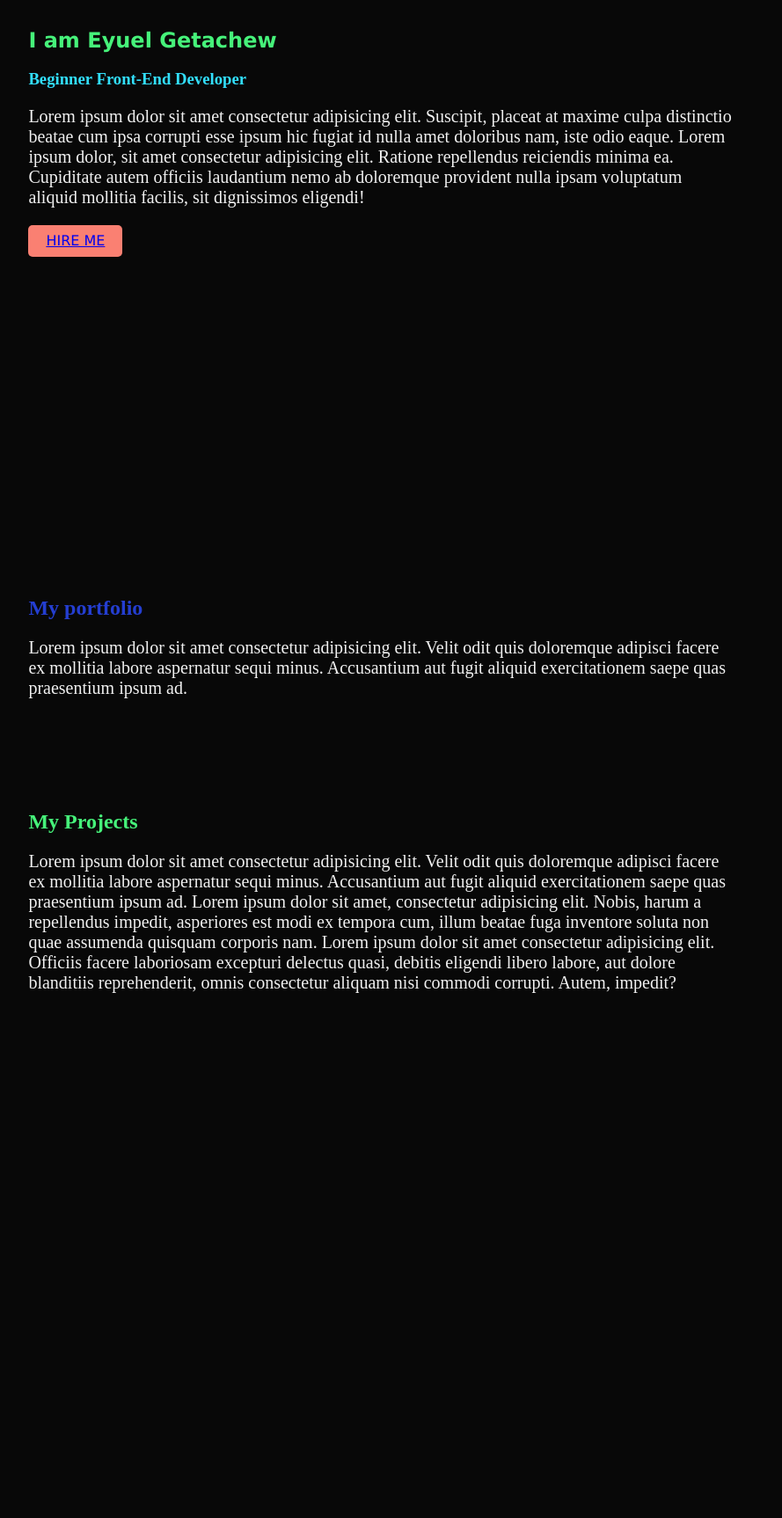
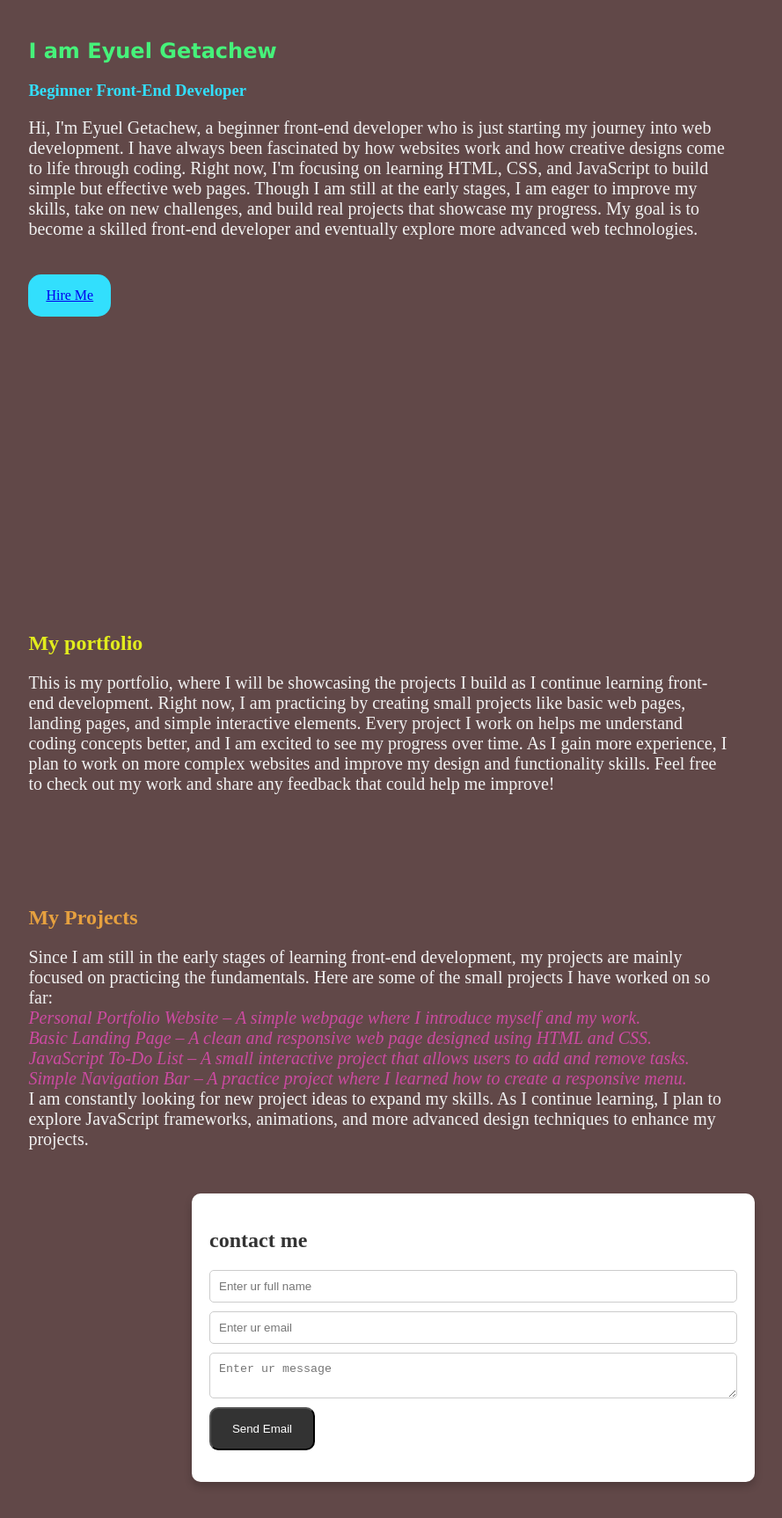
Before and after one commit to Joelorbit/Eyuel, a plain HTML site: page index.html in a window 1280 px wide. Shown: the part 320-2046 px from the top of the page at 88% size, without its empty margins (102-991 px from the left). Before the commit the page ends 1469 px from the top, so only its background shows below. Drawn offline with nearby package versions, Linux system fonts and the light colour scheme.

Commit message:
i just edited it again

```diff
--- a/index.html
+++ b/index.html
@@ -9,68 +9,65 @@
 </head>
 <body>
     <header class="header">
-        <a href="#" class="logo">Eyuel</a>
+        <a href="#eyu" class="logo">Eyuel</a>
     <nav class="navbar">
         <a href="#home">Home</a>
         <a href="#port">Portfolio </a>
         <a href="#proj">Projects</a>
-        <a href="#">Contact</a>
+        <a href="#contact">Contact</a>
 </nav></header>
 <section class="home" id="home">
     <div class="content">
-        <h2>I am Eyuel Getachew</h2>
+        <h2 id="eyu"> I am Eyuel Getachew</h2>
         <h3>Beginner Front-End Developer </h3>
-        <p>Lorem ipsum dolor sit amet consectetur adipisicing elit. Suscipit, placeat at maxime culpa distinctio beatae cum ipsa corrupti esse ipsum hic fugiat id nulla amet doloribus nam, iste odio eaque.
-            Lorem ipsum dolor, sit amet consectetur adipisicing elit. Ratione repellendus reiciendis minima ea. Cupiditate autem officiis laudantium nemo ab doloremque provident nulla ipsam voluptatum aliquid mollitia facilis, sit dignissimos eligendi!  </p>
-        <div class="btn">
-            <a href="#">HIRE ME</a>
+        <p>Hi, I'm Eyuel Getachew, a beginner front-end developer who is just starting my journey into web development. I have always been fascinated by how websites work and how creative designs come to life through coding. Right now, I'm focusing on learning HTML, CSS, and JavaScript to build simple but effective web pages. Though I am still at the early stages, I am eager to improve my skills, take on new challenges, and build real projects that showcase my progress. My goal is to become a skilled front-end developer and eventually explore more advanced web technologies.
+        <div class="btn" id="btn">
+            <a href="#contact">Hire Me</a>
         </div>
     </div>
 </section>
 <section class="Portfolio" id="port">
     <div class="content2">
         <h1>My portfolio</h1>
-        <p>Lorem ipsum dolor sit amet consectetur adipisicing elit. Velit odit quis doloremque adipisci facere ex mollitia labore aspernatur sequi minus. Accusantium aut fugit aliquid exercitationem saepe quas praesentium ipsum ad.</p>
+        <p>This is my portfolio, where I will be showcasing the projects I build as I continue learning front-end development. Right now, I am practicing by creating small projects like basic web pages, landing pages, and simple interactive elements. Every project I work on helps me understand coding concepts better, and I am excited to see my progress over time. As I gain more experience, I plan to work on more complex websites and improve my design and functionality skills. Feel free to check out my work and share any feedback that could help me improve!
+        </p>
 
     </div>
-
-
 </section>
 <section class="Projects" id="proj">
     <div class="content3">
         <h1>My Projects</h1>
-        <p>Lorem ipsum dolor sit amet consectetur adipisicing elit. Velit odit quis doloremque adipisci facere ex mollitia labore aspernatur sequi minus. Accusantium aut fugit aliquid exercitationem saepe quas praesentium ipsum ad.
-            Lorem ipsum dolor sit amet, consectetur adipisicing elit. Nobis, harum a repellendus impedit, asperiores est modi ex tempora cum, illum beatae fuga inventore soluta non quae assumenda quisquam corporis nam.
-            Lorem ipsum dolor sit amet consectetur adipisicing elit. Officiis facere laboriosam excepturi delectus quasi, debitis eligendi libero labore, aut dolore blanditiis reprehenderit, omnis consectetur aliquam nisi commodi corrupti. Autem, impedit?
+        <p>Since I am still in the early stages of learning front-end development, my projects are mainly focused on practicing the fundamentals. Here are some of the small projects I have worked on so far:<br>
+           <em style="color: rgb(204, 74, 161);" >Personal Portfolio Website – A simple webpage where I introduce myself and my work.<br>    </em>
+           <em style="color:rgb(204, 74, 161);">Basic Landing Page – A clean and responsive web page designed using HTML and CSS.<br></em>
+            <em style="color: rgb(204, 74, 161);" >JavaScript To-Do List – A small interactive project that allows users to add and remove tasks.<br></em>
+            <em style="color: rgb(204, 74, 161);" >Simple Navigation Bar – A practice project where I learned how to create a responsive menu.<br></em>
+             I am constantly looking for new project ideas to expand my skills. As I continue learning, I plan to explore JavaScript frameworks, animations, and more advanced design techniques to enhance my projects.
         </p>
 
     </div>
 
 
 </section>
+<section class="contact" id="contact">
+    <div class="container">
+        <h1>contact me</h1>
+        <form>
+            <input type=" text"
+            placeholder="Enter ur full name">
+            <input type="email" placeholder="Enter ur email">
+            <textarea placeholder="Enter ur message"></textarea>
+            <button onclick="window.location.href='mailto:abitieyuel@gmail.com?subject=Hello&body=Hi Eyuel,'">Send Email</button>
 
 
 
 
 
 
-
-
+        </form>
 
 
 </section>
-
-
-
-
-
-
-
-
-
-
-
-
 </body>
 
 </html>
--- a/style.css
+++ b/style.css
@@ -5,7 +5,7 @@ scroll-behavior:smooth;
 text-decoration:none;
 }
 :root {
---bg-color:#080808;
+--bg-color:#614848;
 --main-color:#32dffd;
 --text-color:#f1f1f1;
 }
@@ -33,10 +33,14 @@ z-index:100;
     font-weight: bold;
     font-size:20px;
     transition: 0.3s ;
+    padding: 20px;
+    border-radius: 10px;
+    text-decoration: none;
 }
 .logo:hover{
    transform:scale(1,1);
    transition: transform 0.5s;
+   background-color: #b8ff45;
 }
 .navbar a{
     color: var(--text-color);
@@ -73,37 +77,30 @@ color: #46f27a;
 .content p{
     font-size: 20px;
     color: var(--text-color);
+
+
+}
+.btn{
+    padding: 15px 20px;
+    background-color:var(--main-color) ;
+      color: #e7e7e7;
+    border-radius: 15px;
+    text-decoration: none;
+    margin-top: 20px;
+    display: inline-block;
+    transition: 0.3s;
+}
+.btn:hover{
+    background-color: #2ded66;
+    animation: 0.3s ease;
 }
 .content h3{
 font-style: unset;
 color: var(--main-color);
 
 }
-.btn{
-font-family: Verdana, Geneva, Tahoma, sans-serif;
-border-radius: 5px;
-background-color: salmon;
-width:fit-content;
-z-index: -1;
-padding: 10px 20px;
-line-height: 100%;
-}
-.btn::after{
-    display: block;
-    width: 0;
-    height: 0;
-    border-top: 10px solid transparent;
-    border-bottom: 10px solid transparent;
-    border-left: 15px solid salmon;
 
-    left: 100%;
-    top: -10px;
-    animation: alternate;
-}
-.btn::after:hover{
-    color: var(--main-color);
-    animation: alternate .5s   alternate-reverse delay iteration-count direction fill-mode;
-}
+
 .content2{
     max-width: 800px;
     padding: 0% 10%;
@@ -112,7 +109,7 @@ line-height: 100%;
 }
 .content2 h1{
 font-size: larger,40px;
-color: #243ed1;
+color: #e2ec1d;
 }
 .content2 p{
     font-size: 20px;
@@ -127,8 +124,47 @@ color: #243ed1;
 }
 .content3 h1{
 font-size: larger,40px;
-color: #46f27a;
+color: #e6a03f;
 }
 .content3 p{
     font-size: 20px;
-        color: var(--text-color);}
+    color: var(--text-color);}
+
+
+.container{
+background-color: #ffffff;
+    max-width: 600px;
+    width: 80%;
+    border-radius: 10px;
+    padding: 20px;
+    margin-top: 10%;
+    box-shadow: 0 5px 10px rgba(0,0,0,0.2);
+    margin: 50px auto;
+}
+.container h1{
+align-items: center;
+margin-bottom: 20px;
+color: #333;
+}
+form input,textarea{
+    display: block;
+    width: 100%;
+    padding: 10px;
+    margin: 10px 0;
+    border: 1px solid #ccc;
+    border-radius: 5px;
+}
+button{
+    padding: 15px;
+
+    background-color: #333;
+    color: #fff;
+    border-radius: 10px;
+    cursor: pointer;
+    width: 20%;
+}
+.pp{
+    font-size: 20px;
+    color: #cf6060;
+    margin-top: 20px;
+}
```
Also changed, not shown: new.webp (deleted).
